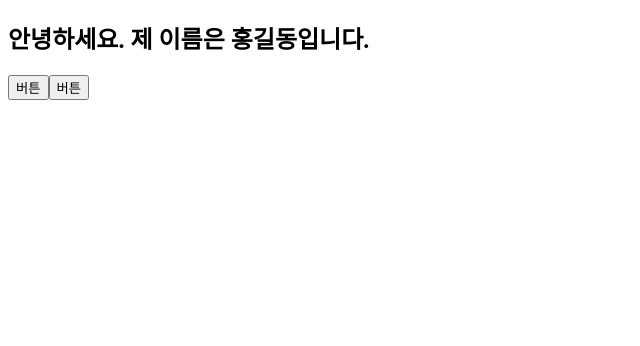
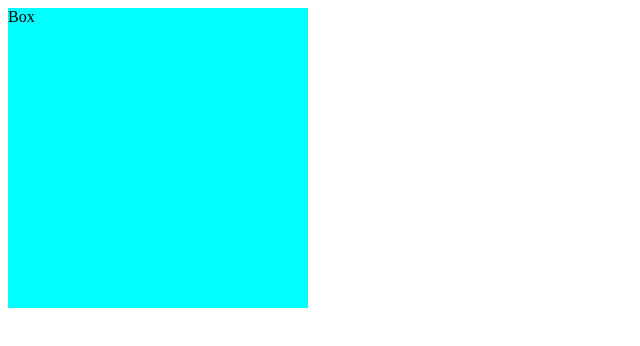
Before and after one commit to Moon-YJ/react-first, a React (Create React App) app: page / in a window 1280 px wide. Shown: the top 346 px of the page, without its empty margins (0-640 px from the left). Built offline with nearby package versions, Linux system fonts and the light colour scheme.

Commit message:
컴포넌트 User Snippet 생성

```diff
--- a/package.json
+++ b/package.json
@@ -6,6 +6,7 @@
     "react": "^17.0.2",
     "react-dom": "^17.0.2",
     "react-scripts": "5.0.1",
+    "sass": "^1.69.5",
     "web-vitals": "^2.1.4"
   },
   "scripts": {
--- a/src/App.jsx
+++ b/src/App.jsx
@@ -1,42 +1,7 @@
+import Box from './box/Box';
+
 function App() {
-	console.log('re-render');
-	//해당 경우에는 이벤트 발생시 State의 정보값을 변경하는것이 아닌
-	//일반 변수의 값을 변경하고 있기 때문에
-	//react입장에서는 해당 내용의 변경사항을 중요하게 인식하지 않아서 컴포넌트 재호출(재렌더)하지 않음
-	let num = 0;
-
-	const name = '홍길동';
-	const cl_name = 'wrap';
-
-	const changeButton = (e, txt) => {
-		e.target.innerText = txt + num++;
-	};
-
-	const changeBtn = (e, txt) => {
-		e.target.innerText = txt;
-	};
-
-	/*
-		JSX문 내부 {}안에서 가능한 연산은 제한적
-			- 변수 치환
-			- 조건문 (3항연산자, &&연산자)
-			- 반복문 (map)
-	*/
-
-	// 위와 같이 직접 변수값을 변경해도 화면의 변경은 일어나지만 해당 변경사항은 리액트의 제어에서 벗어난 일반적인 DOM의 구조가 변경되는것 뿐
-	// 굳이 번거롭게 일반 변수가 아닌 State라는 것만 가지고 화면을 제어하도록 강제하는 이유
-
-	return (
-		// 주석 가능
-		<>
-			{/* JSX문 안쪽에서는 주석도 연산이 필요하기 때문에 중괄호 처리 */}
-			<section className={cl_name}>
-				<h1>안녕하세요. 제 이름은 {name}입니다.</h1>
-				<button onClick={(e) => changeBtn(e, 'button2')}>버튼</button>
-				<button onClick={(e) => changeButton(e, 'button')}>버튼</button>
-			</section>
-		</>
-	);
+	return <Box />;
 }
 
 export default App;
--- /dev/null
+++ b/src/box/Box.jsx
@@ -0,0 +1,12 @@
+import './Box.scss';
+export default function Box() {
+	const changeBg = (e, color) => {
+		e.target.style.backgroundColor = color;
+	};
+
+	return (
+		<div className='Box' onClick={(e) => changeBg(e, 'pink')}>
+			Box
+		</div>
+	);
+}
--- /dev/null
+++ b/src/box/Box.scss
@@ -0,0 +1,5 @@
+.Box {
+	width: 300px;
+	height: 300px;
+	background-color: aqua;
+}
```
Also changed, not shown: 1 other file (tests, documents, lock files or other folders).
